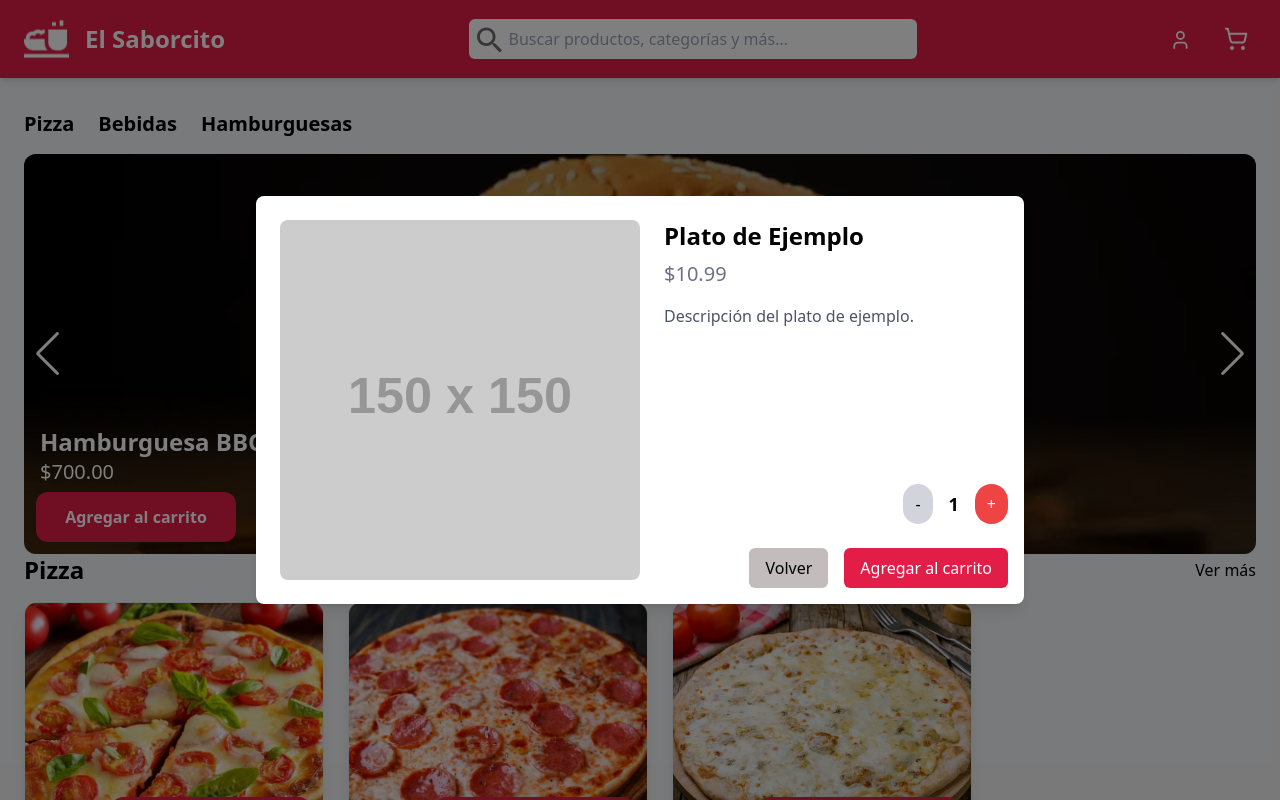
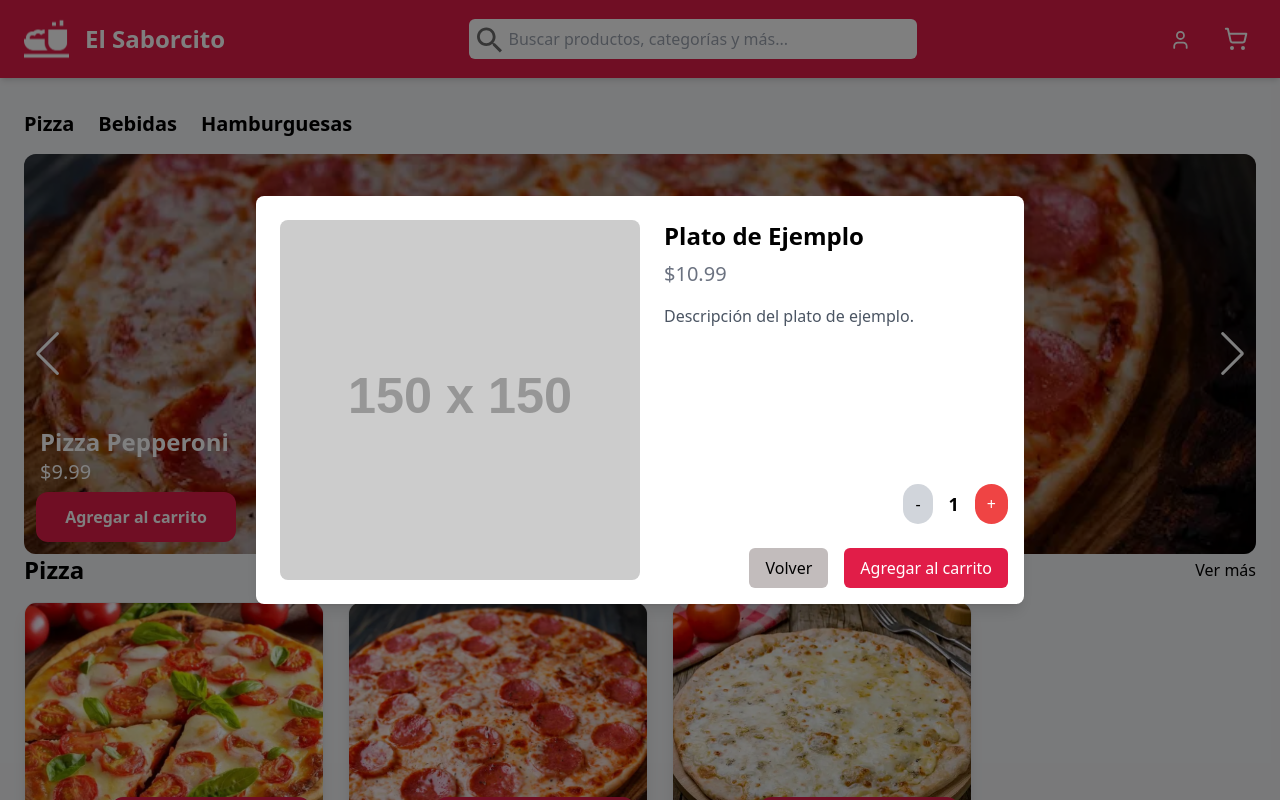
Before and after one commit to LautaroEmanuelG/El_saborcito_front, a React (Vite) app: page / in a window 1280 px wide. Shown: the top 800 px of the page. Built offline with nearby package versions, Linux system fonts and the light colour scheme.

Commit message:
Fix (Carrusel) : Update ActiveSlider.tsx
Modificaciones:

.Uso del JSON {} ListaProductos para mostrar los productos en el carrusel

```diff
--- a/src/components/carrusel/ActiveSlider.tsx
+++ b/src/components/carrusel/ActiveSlider.tsx
@@ -6,35 +6,9 @@ import 'swiper/css/navigation';
 import 'swiper/css/pagination';
 import { BtnAgregarCarrito } from '../utils/BtnAgregarCarrito';
 import '../../styles/styles.css';
+import productsData from '../../data/ListaProductos.json'; // Importa el JSON
 
 export const ActiveSlider: React.FC = () => {
-  const products = [
-    {
-      name: 'Pizza Margherita',
-      price: 500,
-      image: {
-        webp: 'img/productos/pizzas/pizzaMargherita.webp',
-        png: 'img/productos/pizzas/pizzaMargherita.png'
-      }
-    },
-    {
-      name: 'Hamburguesa BBQ',
-      price: 700,
-      image: {
-        webp: 'img/productos/hamburguesas/hamburguesaBbq.webp',
-        png: 'img/productos/hamburguesas/hamburguesaBbq.png'
-      }
-    },
-    {
-      name: 'Pizza Cuatro Quesos',
-      price: 550,
-      image: {
-        webp: 'img/productos/pizzas/pizzaCuatroQuesos.webp',
-        png: 'img/productos/pizzas/pizzaCuatroQuesos.png'
-      }
-    }
-  ];
-
   return (
     <Swiper
       spaceBetween={30}
@@ -57,7 +31,7 @@ export const ActiveSlider: React.FC = () => {
       */
 
     >
-      {products.map((product, index) => (
+      {productsData.map((product, index) => (
         <SwiperSlide key={index} className="relative flex flex-col items-center justify-center">
 
           {/* Efecto oscuro sobre la imagen */}
@@ -65,20 +39,20 @@ export const ActiveSlider: React.FC = () => {
 
           {/* Elemento picture para cargar imágenes en diferentes formatos */}
           <picture>
-            <source srcSet={product.image.webp} type="image/webp" />
+            <source srcSet={product.imagen[0]} type="image/webp" />
             <img
-              src={product.image.png}
-              alt={product.name}
+              src={product.imagen[1]}
+              alt={product.nombre}
               className="object-cover w-full h-full rounded-xl"
             />
           </picture>
 
-          {/* Contenedor para el detalle del producto
+           {/* Contenedor para el detalle del producto
             mb = margen inferior
           */}
           <div className="absolute bottom-10 left-0 p-4 mb-3 text-white w-full rounded-b-xl flex flex-col items-start">
-            <h3 className="text-2xl font-semibold">{product.name}</h3>
-            <p className="text-xl font">${product.price.toFixed(2)}</p>
+            <h3 className="text-2xl font-semibold">{product.nombre}</h3>
+            <p className="text-xl font">${product.precio.toFixed(2)}</p>
           </div>
 
           <div className="absolute bottom-0 left-0 p-4 ">
```
